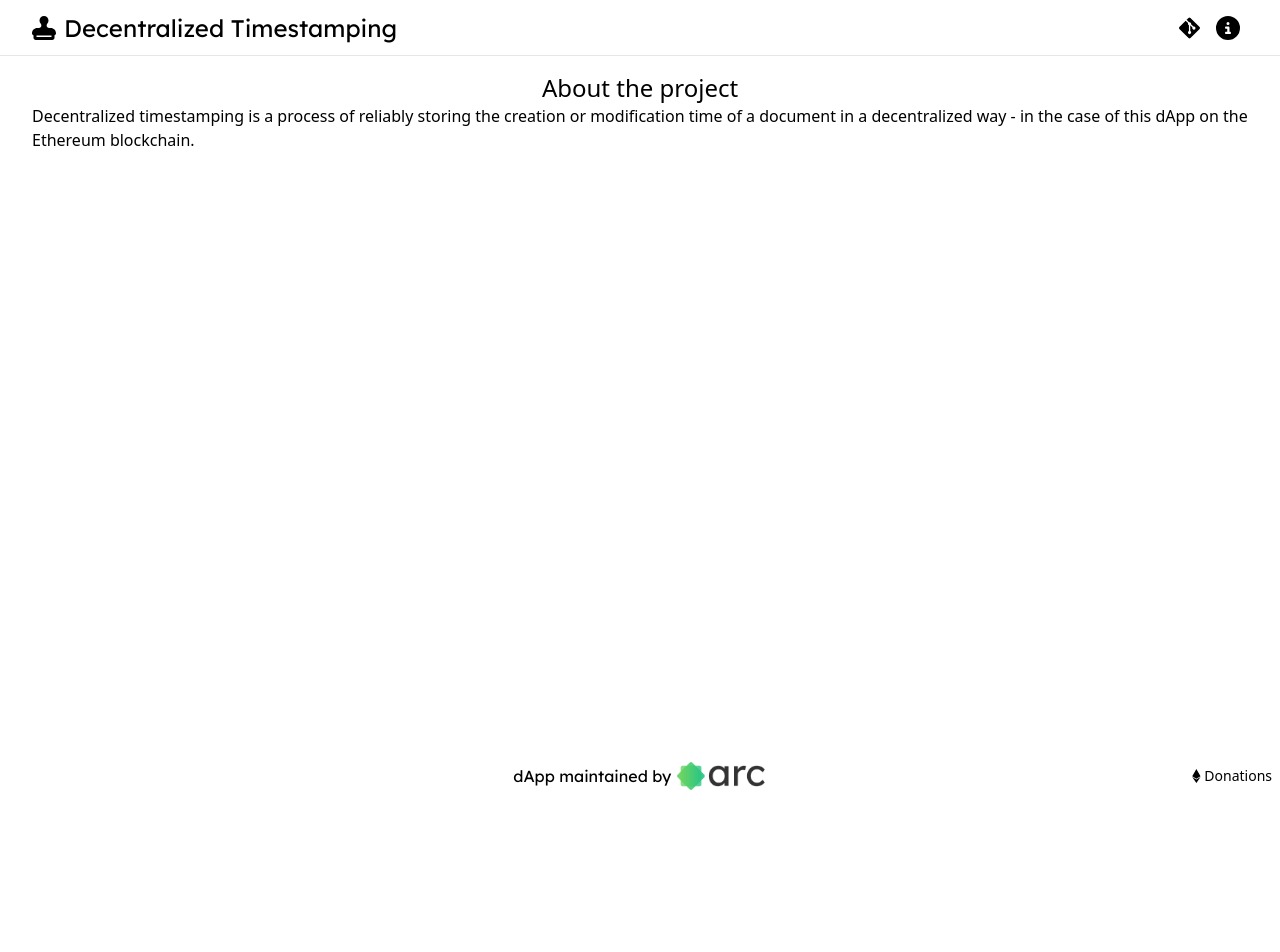
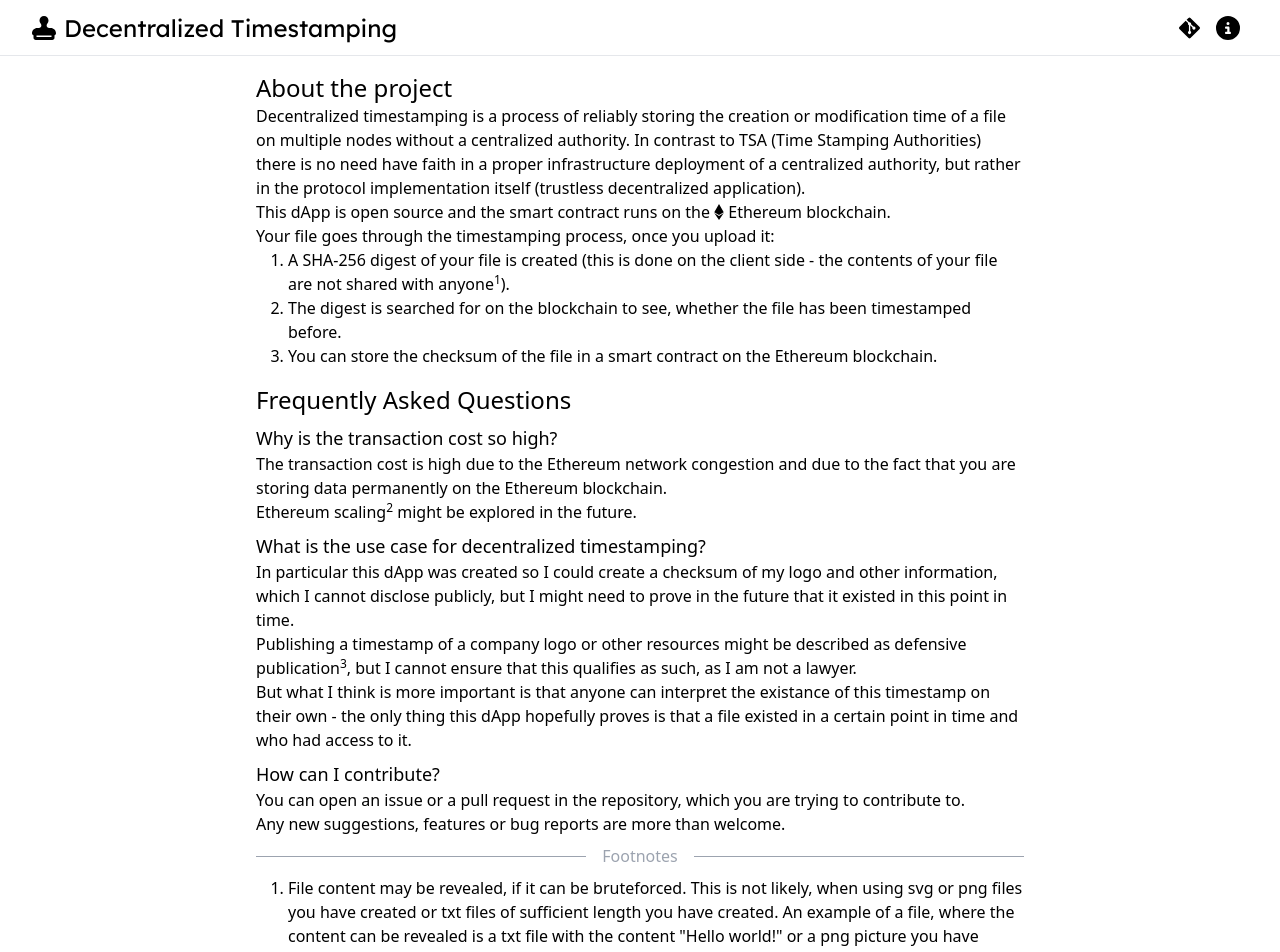
Before and after one commit to archq-io/edts-dapp, a Vue app: page /about in a window 1280 px wide. Shown: the top 952 px of the page. Before the commit the page ends 800 px from the top, so only its background shows below. Built offline with nearby package versions, Linux system fonts and the light colour scheme; no server answers.

Commit message:
views: AboutView.vue: Update the About page
Complete the About the project section and add the Frequently Asked
Questions section.

Signed-off-by: Luka Kovacic <luka.kovacic@archq.io>

```diff
--- a/src/views/AboutView.vue
+++ b/src/views/AboutView.vue
@@ -1,7 +1,37 @@
 <template>
-  <div class="flex flex-col items-center justify-start mx-8 mt-4">
+  <div class="flex flex-col items-start justify-start mx-8 md:mx-64 mt-4">
     <p class="text-xl md:text-2xl">About the project</p>
-    <p>Decentralized timestamping is a process of reliably storing the creation or modification time of a document in a decentralized way - in the case of this dApp on the Ethereum blockchain.</p>
+    <p>Decentralized timestamping is a process of reliably storing the creation or modification time of a file on multiple nodes without a centralized authority. In contrast to TSA (Time Stamping Authorities) there is no need have faith in a proper infrastructure deployment of a centralized authority, but rather in the protocol implementation itself (trustless decentralized application).</p>
+    <p>This dApp is open source and the smart contract runs on the <font-awesome-icon icon="fa-brands fa-ethereum" /> Ethereum blockchain.</p>
+    <p>Your file goes through the timestamping process, once you upload it:</p>
+    <ol class="list-decimal ml-8">
+      <li>A SHA-256 digest of your file is created (this is done on the client side - the contents of your file are not shared with anyone<sup>1</sup>).</li>
+      <li>The digest is searched for on the blockchain to see, whether the file has been timestamped before.</li>
+      <li>You can store the checksum of the file in a smart contract on the Ethereum blockchain.</li>
+    </ol>
+
+    <p class="text-xl md:text-2xl mt-4">Frequently Asked Questions</p>
+    <p class="text-lg mt-2">Why is the transaction cost so high?</p>
+    <p>The transaction cost is high due to the Ethereum network congestion and due to the fact that you are storing data permanently on the Ethereum blockchain.</p>
+    <p>Ethereum scaling<sup>2</sup> might be explored in the future.</p>
+    <p class="text-lg mt-2">What is the use case for decentralized timestamping?</p>
+    <p>In particular this dApp was created so I could create a checksum of my logo and other information, which I cannot disclose publicly, but I might need to prove in the future that it existed in this point in time.</p>
+    <p>Publishing a timestamp of a company logo or other resources might be described as defensive publication<sup>3</sup>, but I cannot ensure that this qualifies as such, as I am not a lawyer.</p>
+    <p>But what I think is more important is that anyone can interpret the existance of this timestamp on their own - the only thing this dApp hopefully proves is that a file existed in a certain point in time and who had access to it.</p>
+    <p class="text-lg mt-2">How can I contribute?</p>
+    <p>You can open an issue or a pull request in the repository, which you are trying to contribute to.</p>
+    <p>Any new suggestions, features or bug reports are more than welcome.</p>
+
+    <div class="flex py-2 items-center w-full">
+      <div class="flex-grow border-t border-gray-400"></div>
+      <span class="flex-shrink mx-4 text-gray-400">Footnotes</span>
+      <div class="flex-grow border-t border-gray-400"></div>
+    </div>
+    <ol class="list-decimal ml-8">
+      <li>File content may be revealed, if it can be bruteforced. This is not likely, when using svg or png files you have created or txt files of sufficient length you have created. An example of a file, where the content can be revealed is a txt file with the content "Hello world!" or a png picture you have found on the internet. A method for protecting against such bruteforce attacks is to append random data at the end of the user-provided file. The user has to then store the random data alongside the file to be able to prove that he timestamped the file in the past.</li>
+      <li><a href="https://ethereum.org/developers/docs/scaling" class="text-blue-500 hover:underline" target="_blank">Ethereum documentation on scaling</a></li>
+      <li><a href="https://en.wikipedia.org/wiki/Defensive_publication" class="text-blue-500 hover:underline" target="_blank">Wikipedia article on Defensive publication</a></li>
+    </ol>
   </div>
 </template>
 
```
